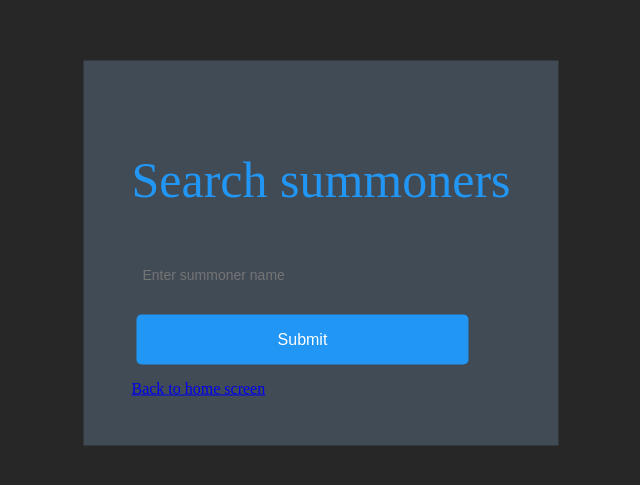
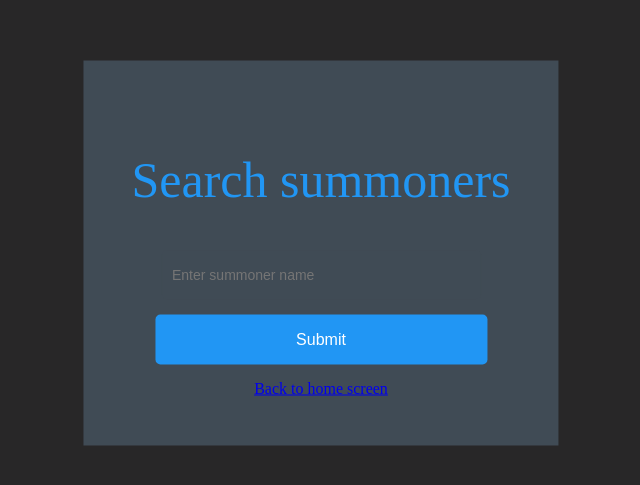
Before and after one commit to IgorSinchuk/task-mean, an Angular app in the folder mean-pj/: page /riot in a window 1280 px wide. Shown: the part 147-632 px from the top of the page, without its empty margins (319-959 px from the left). Built offline with nearby package versions, Linux system fonts and the light colour scheme.

Commit message:
html & css fixed

```diff
--- a/mean-pj/src/app/home/home.component.css
+++ b/mean-pj/src/app/home/home.component.css
@@ -9,7 +9,7 @@
 }
 
 button {
-    width: 332px;
+    width: 230px;
     height: 50px;
     font-size: 16px;
     background: #2196F4;
--- a/mean-pj/src/app/login/login.component.css
+++ b/mean-pj/src/app/login/login.component.css
@@ -55,7 +55,7 @@ button {
   cursor: pointer;
 }
 
-p{
+.registerLink{
   /* font-family: Source Sans Pro; */
   color: #A3A6AA;
 
--- a/mean-pj/src/app/login/login.component.html
+++ b/mean-pj/src/app/login/login.component.html
@@ -19,7 +19,9 @@
     <input type="text" placeholder="Enter email" [(ngModel)]="loginUserData.email" name="email"  required>
     <input type="password" placeholder="Enter password" [(ngModel)]="loginUserData.password" name="password"  required>
     <button class="button" type="button" (click)="loginUser()">login</button>
+    <div class="registerLink">
     <p class="message">Not registered <a routerLink="/register" routerLinkActive="active">Create an account</a></p>
+  </div>
   </form>
 </div>
 </body>
--- a/mean-pj/src/app/register/register.component.css
+++ b/mean-pj/src/app/register/register.component.css
@@ -55,7 +55,7 @@ button {
   cursor: pointer;
 }
 
-p{
+.loginLink{
   /* font-family: Source Sans Pro; */
   color: #A3A6AA;
 
--- a/mean-pj/src/app/register/register.component.html
+++ b/mean-pj/src/app/register/register.component.html
@@ -5,7 +5,9 @@
       <input type="text" name="email" placeholder="Enter email" [(ngModel)]="registerUserData.email" required>
       <input type="password" name="password" placeholder="Enter password" [(ngModel)]="registerUserData.password" required>
       <button class="button" type="button" (click)="registerUser()">register</button>
+      <div class="loginLink">
       <p class="message">Already have an account <a routerLink="/login" routerLinkActive="active">Login in</a></p>
+    </div>
     </form>
   </div>
   </body>
--- a/mean-pj/src/app/riot/riot.component.css
+++ b/mean-pj/src/app/riot/riot.component.css
@@ -40,6 +40,9 @@ h2 {
     padding-left:  10px;
     border-radius: 5px;
     color: #A3A6AA;
+    display: block;
+    margin: 0 auto;
+    margin-bottom: 15px;
   }
 
   button {
@@ -52,10 +55,11 @@ h2 {
     border: 0px;
     border-radius: 5px;
     cursor: pointer;
+    display: block;
+    margin: 0 auto;
   }
 
-  p{
-    /* font-family: Source Sans Pro; */
-    color: #A3A6AA;
-
+  .homeLink{
+      text-align: center;
+      margin-top: 15px;
   }
```
